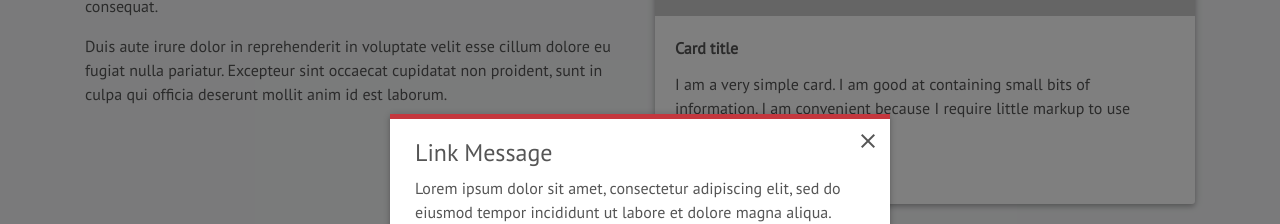
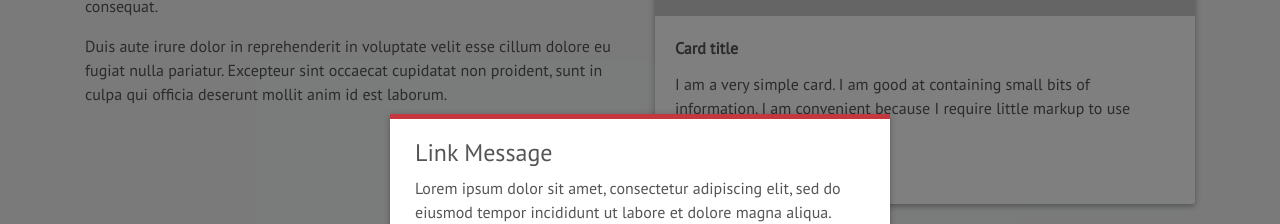
Before and after one commit to sandeepmi/fullstack-vue-app, a Vue app in the folder client/: page / in a window 1280 px wide. Both pictures are taken after a click on the link "This is a link". Shown: the part 195-419 px from the top of the page. Built offline with nearby package versions, Linux system fonts and the light colour scheme.

Commit message:
added forceAction option to modal

```diff
--- a/client/src/components/Home.vue
+++ b/client/src/components/Home.vue
@@ -84,7 +84,8 @@ export default {
             cancel: true
           }
         ],
-        width: '500px'
+        width: '500px',
+        forceAction: true
       }
       showAlertModal(this.$root, options)
     }
--- a/client/src/components/core/Modal.vue
+++ b/client/src/components/core/Modal.vue
@@ -1,10 +1,10 @@
 <template>
   <transition name="modal">
-    <div class="modal-mask" @click="close">
+    <div class="modal-mask" @click="closeIfActionNotRequired">
       <div class="modal-wrapper">
         <div class="modal-container" :style="modalStyle" @click.stop>
           <slot></slot>
-          <a class="modal-close right" @click="close"><i class="material-icons">close</i></a>
+          <a v-if="!options.forceAction" class="modal-close right" @click="close"><i class="material-icons">close</i></a>
         </div>
       </div>
     </div>
@@ -34,13 +34,19 @@ export default {
   mounted: function () {
     document.addEventListener('keydown', (e) => {
       if (e.keyCode === 27) {
-        this.close()
+        this.closeIfActionNotRequired()
       }
     })
   },
   methods: {
     close: function () {
       this.$emit('close')
+    },
+    closeIfActionNotRequired: function () {
+      const { forceAction } = this.options || {}
+      if (forceAction) return
+
+      this.close()
     }
   }
 }
```
